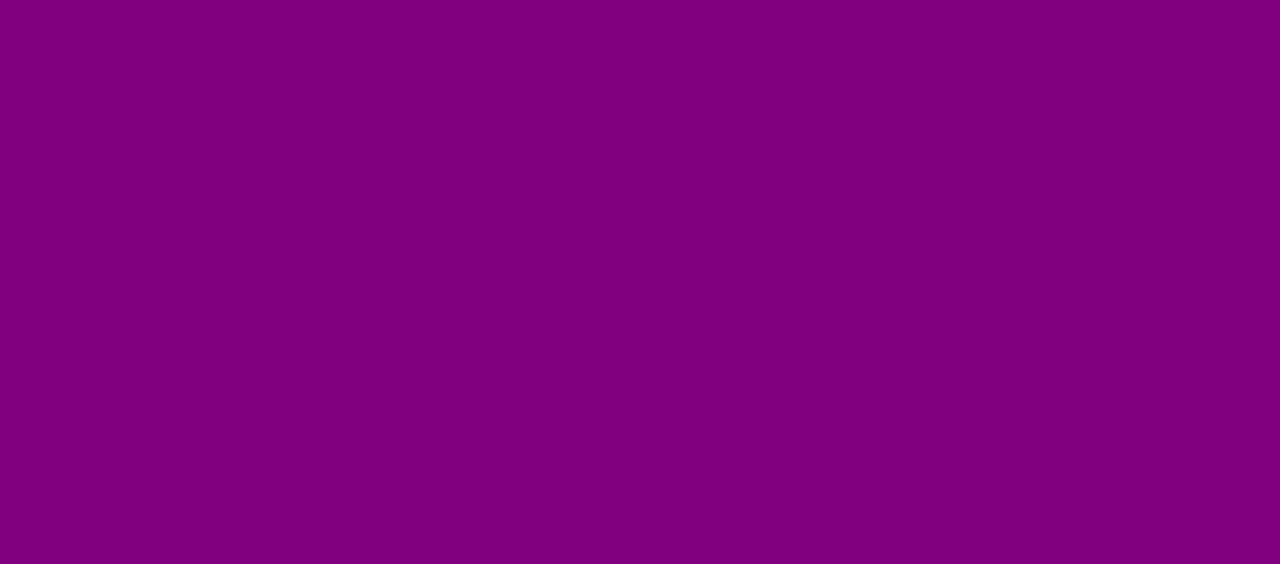
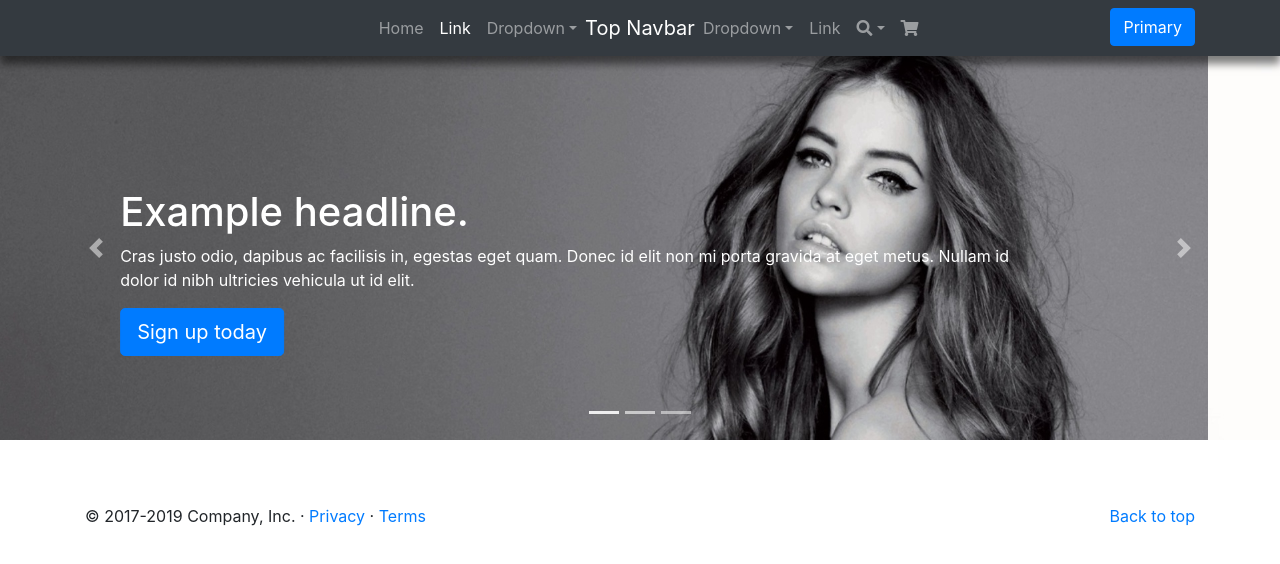
Before and after one commit to tightcode/zenplate, a plain HTML site: page index-2.html in a window 1280 px wide. Drawn offline with nearby package versions, Linux system fonts and the light colour scheme.

Commit message:
0.2.4 minor update

```diff
--- a/index-2.html
+++ b/index-2.html
@@ -4,7 +4,7 @@
     <!-- Required meta tags -->
     <meta charset="utf-8">
     <meta name="viewport" content="width=device-width, initial-scale=1, shrink-to-fit=no">
-    <title>Zenplate 0.2.3</title>
+    <title>Zenplate 0.2.4</title>
 
     <style>
       .no-js {
@@ -347,7 +347,7 @@
       </main>
 
     </div>
-    <script src="js/preloadr.js"></script>
+    <script src="preloadr.js"></script>
     <!-- jQuery first, then Popper.js, then Bootstrap JS -->
     <script src="https://code.jquery.com/jquery-3.3.1.min.js" integrity="sha256-FgpCb/KJQlLNfOu91ta32o/NMZxltwRo8QtmkMRdAu8=" crossorigin="anonymous"></script>
     <script src="https://code.jquery.com/ui/1.12.1/jquery-ui.min.js" integrity="sha256-VazP97ZCwtekAsvgPBSUwPFKdrwD3unUfSGVYrahUqU=" crossorigin="anonymous"></script>
--- /dev/null
+++ b/preloadr.js
@@ -0,0 +1,26 @@
+/* Preloadr 0.2.1 */
+var loadr = document.querySelector("#loader");
+var loadrImg = document.querySelector("#loader img");
+var wrappr = document.querySelector("#wrapper");
+var preloadImg = new Image();
+preloadImg.src = loadrImg.src;
+loadrImg.classList.add("removed");
+document.addEventListener("DOMContentLoaded", function() {
+  document.body.classList.remove("loading");
+  if (document.body.classList.length === 0) {
+    document.body.removeAttribute("class");
+  }
+  wrappr.classList.remove("hidden");
+  if (wrappr.classList.length === 0) {
+    wrappr.removeAttribute("class");
+  }
+});
+preloadImg.onload = function() {
+  loadrImg.classList.remove("removed", "hidden");
+};
+window.onload = function() {
+  loadr.classList.remove("visible");
+  setTimeout(function() {
+    document.body.removeChild(loadr);
+  }, 500);
+};
```
Also changed, not shown: index.html (+2 -2 lines), zenplate.css (+5 -10 lines), img/1.jpg (added), img/2.jpg (added), img/3.jpg (added), img/400x356.png (added).
